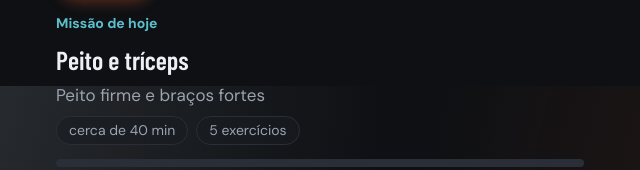
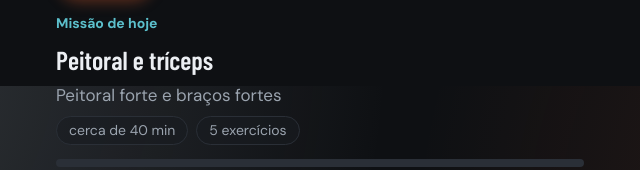
Before and after one commit to Eve-imagem-e-marca/portfolio, a plain HTML site: page treino-frank/index.html in a window 1280 px wide. Shown: the part 714-884 px from the top of the page, 320-960 px from the left. Drawn offline with nearby package versions, Linux system fonts and the light colour scheme.

Commit message:
Treino do Frank: texto de peitoral

```diff
--- a/treino-frank/index.html
+++ b/treino-frank/index.html
@@ -570,7 +570,7 @@ const EX={
 };
 
 const DAYS=[
- {n:1,nome:'Peito e tríceps',foco:'Peito firme e braços fortes',min:40,itens:[
+ {n:1,nome:'Peitoral e tríceps',foco:'Peitoral forte e braços fortes',min:40,itens:[
   {id:'esteira_aq',s:'5 minutos',t:300},{id:'supino',s:'3 séries de 12',d:60},{id:'crucifixo',s:'3 séries de 12',d:60},
   {id:'triceps',s:'3 séries de 12',d:60},{id:'along',s:'5 minutos',t:300}]},
  {n:2,nome:'Ombros e panturrilha',foco:'Ombros largos e panturrilha firme',min:35,itens:[
@@ -578,7 +578,7 @@ const DAYS=[
   {id:'panturrilha',s:'3 séries de 15',d:45},{id:'along',s:'5 minutos',t:300}]},
  {n:3,nome:'Barriga e cardio',foco:'Queimar energia e firmar o abdômen',min:35,itens:[
   {id:'esteira_cardio',s:'15 minutos',t:900},{id:'pallof',s:'3 séries de 10 por lado',d:45},{id:'joelho',s:'3 séries de 12 por perna',d:45},{id:'along',s:'5 minutos',t:300}]},
- {n:4,nome:'Peito e bíceps',foco:'Peito firme e braços fortes',min:40,itens:[
+ {n:4,nome:'Peitoral e bíceps',foco:'Peitoral forte e braços fortes',min:40,itens:[
   {id:'esteira_aq',s:'5 minutos',t:300},{id:'supino',s:'3 séries de 12',d:60},{id:'crucifixo',s:'3 séries de 12',d:60},
   {id:'rosca',s:'3 séries de 12',d:60},{id:'martelo',s:'3 séries de 12',d:60},{id:'along',s:'5 minutos',t:300}]},
  {n:5,nome:'Cardio e barriga',foco:'Fechar a semana queimando energia',min:35,itens:[
@@ -717,7 +717,7 @@ function renderTreino(){
    +'<div class="tip"><b>Sem dieta radical</b> e sem pular refeição. Antes do treino, coma algo leve.</div>'
    +'<div class="tip"><b>Treino à noite (20:30):</b> evite café e energético depois das 17h. Nos últimos 5 minutos, baixe o ritmo e alongue. Beba água aos poucos perto da hora de dormir.</div>'
    +'<div class="tip"><b>Barriga:</b> a gordura de lá não sai só com abdominal. Ela diminui com treino, caminhada, sono e boa alimentação juntos.</div>'
-   +'<div class="tip"><b>Peito:</b> o treino firma o músculo, e a gordura do peito diminui com cardio e alimentação, junto com o corpo todo. Se notar um caroço, dor ou o peito crescendo, procure um médico.</div>'
+   +'<div class="tip"><b>Peitoral:</b> supino e crucifixo deixam o peitoral forte e definido, com aquele visual de peito largo. Com cardio e boa alimentação, o corpo todo ganha definição.</div>'
    +'<p class="how" style="margin:12px 0 0">Para um cardápio com quantidades, procure uma nutricionista. Aqui é só um guia.</p>');
   h+='<div class="tabs" role="tablist">'+DAYS.map(d=>{
     const hit=wh.some(x=>x.day===d.n);
--- a/treino-frank/sw.js
+++ b/treino-frank/sw.js
@@ -1,4 +1,4 @@
-const V='treino-frank-v7',FILES=['./','./index.html','./manifest.json','./icon-192.png','./icon-512.png'];
+const V='treino-frank-v8',FILES=['./','./index.html','./manifest.json','./icon-192.png','./icon-512.png'];
 self.addEventListener('install',e=>{e.waitUntil(caches.open(V).then(c=>c.addAll(FILES)).then(()=>self.skipWaiting()));});
 self.addEventListener('activate',e=>{e.waitUntil(caches.keys().then(k=>Promise.all(k.filter(x=>x!==V).map(x=>caches.delete(x)))).then(()=>self.clients.claim()));});
 self.addEventListener('fetch',e=>{
```
